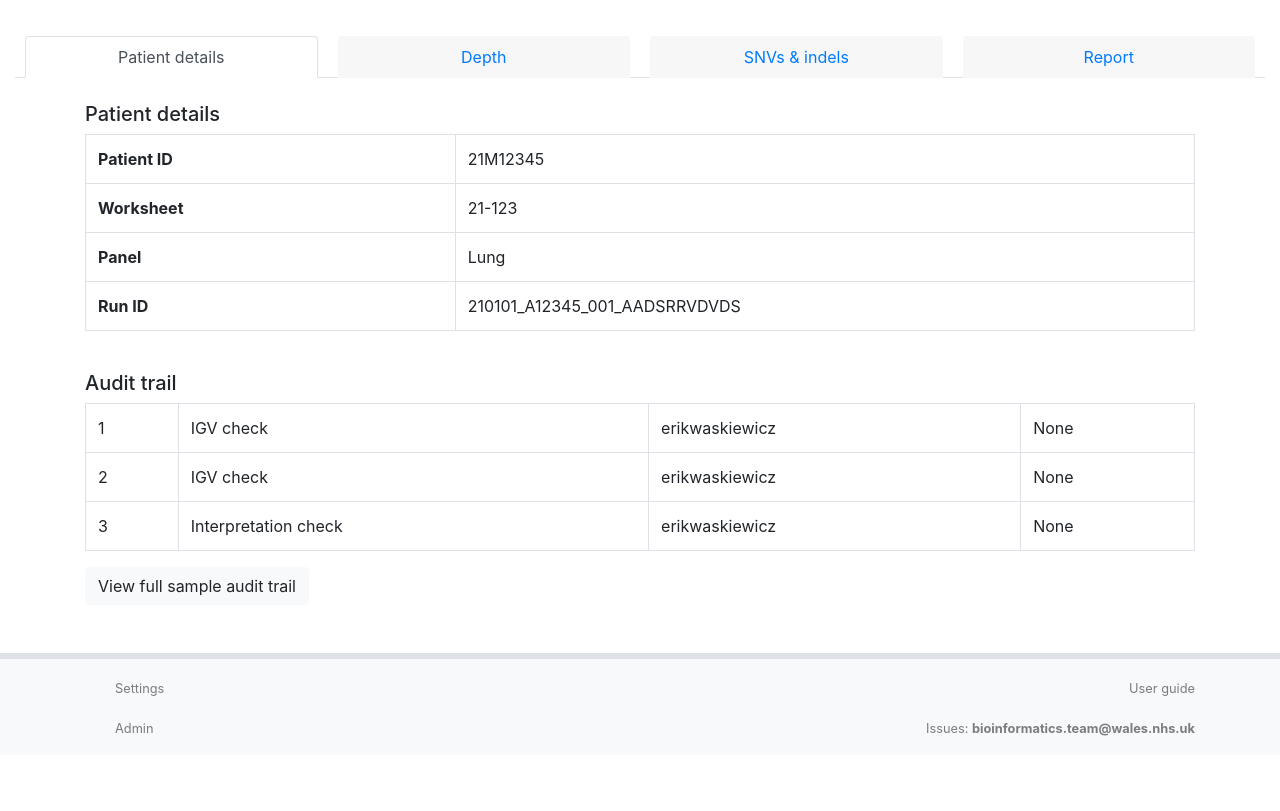
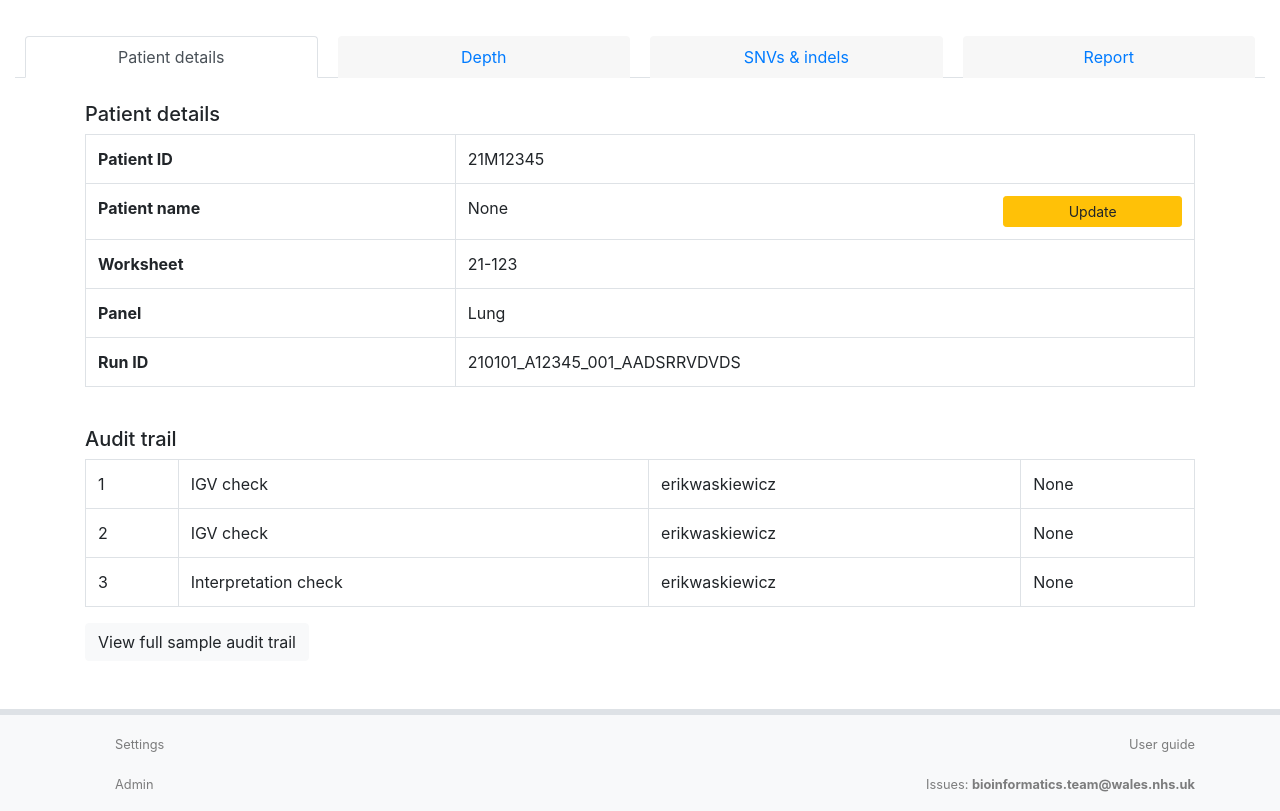
Before and after one commit to erikwaskiewicz/somatic_db_prototype, a Django app: page /analysis/7 in a window 1280 px wide. Shown: the part 224-1035 px from the top of the page. Before the commit the page ends 960 px from the top, so only its background shows below. Run offline with Django 3.2, Linux system fonts and the light colour scheme; a user stored in the database is signed in; data comes from the database, SQL or seed files in the repository; data that the repository does not hold is empty; some libraries are stand-ins or nearby versions; some web fonts are replaced.

Commit message:
Added patient name form

```diff
--- a/analysis/forms.py
+++ b/analysis/forms.py
@@ -88,3 +88,18 @@ class VariantCommentForm(forms.Form):
         self.fields['comment'].initial = self.comment
         self.fields['pk'].initial = self.pk
         self.helper.add_input(Submit('submit', 'Update', css_class='btn btn-success'))
+
+
+class UpdatePatientName(forms.Form):
+    """
+    """
+    name = forms.CharField()
+
+    def __init__(self, *args, **kwargs):
+        super(UpdatePatientName, self).__init__(*args, **kwargs)
+        self.helper = FormHelper()
+        self.helper.form_id = 'update-name-form'
+        self.helper.form_method = 'POST'
+        self.helper.add_input(
+            Submit('submit', 'Submit', css_class='btn btn-info w-25')
+        )
--- a/analysis/templates/analysis/analysis-info.html
+++ b/analysis/templates/analysis/analysis-info.html
@@ -7,6 +7,13 @@
     <tr>
       <td class="col-4"><b>Patient ID</b></td>
       <td class="col-8">{{ sample_data.sample_id }}</td>
+    </tr>
+    <tr>
+      <td><b>Patient name</b></td>
+      <td>
+        {{ sample_data.sample_name }}
+        <button type="button" style="float: right;" class="btn btn-sm btn-warning w-25" data-toggle="modal" data-target="#update-name">Update</button>
+      </td>
     </tr>
     <tr>
       <td><b>Worksheet</b></td>
@@ -81,3 +88,24 @@
       </div>
     </div>
   </div>
+
+
+<!-- Patient name Modal -->
+<div class="modal fade" id="update-name" tabindex="-1" role="dialog" aria-labelledby="update-name-label" aria-hidden="true">
+  <div class="modal-dialog modal-lg" role="document">
+    <div class="modal-content">
+      <div class="modal-header">
+        <h5 class="modal-title" id="update-name-label">Update patient name</h5>
+        <button type="button" class="close" data-dismiss="modal" aria-label="Close">
+          <span aria-hidden="true">&times;</span>
+        </button>
+      </div>
+      <div class="modal-body">
+
+        {% crispy update_name_form %}
+
+      </div>
+
+    </div>
+  </div>
+</div>
--- a/analysis/utils.py
+++ b/analysis/utils.py
@@ -51,6 +51,23 @@ def make_next_check(sample_obj, next_step):
         new_variant_check.save()
 
     return True
+
+
+def get_sample_info(sample_obj):
+    """
+
+    """
+    sample_data = {
+        'sample_pk': sample_obj.pk,
+        'dna_or_rna': sample_obj.sample.sample_type,
+        'sample_id': sample_obj.sample.sample_id,
+        'sample_name': sample_obj.sample.sample_name,
+        'worksheet_id': sample_obj.worksheet.ws_id,
+        'panel': sample_obj.panel.panel_name,
+        'run_id': sample_obj.worksheet.run.run_id,
+        'checks': sample_obj.get_checks(),
+    }
+    return sample_data
 
 
 def get_variant_info(sample_data, sample_obj):
--- a/analysis/views.py
+++ b/analysis/views.py
@@ -6,10 +6,10 @@ from django.contrib.auth import authenticate
 from django.contrib.auth.forms import UserCreationForm
 from django.utils import timezone
 
-from .forms import SearchForm, NewVariantForm, SubmitForm, VariantCommentForm
+from .forms import SearchForm, NewVariantForm, SubmitForm, VariantCommentForm, UpdatePatientName
 from .models import *
 from .test_data import dummy_dicts
-from .utils import signoff_check, make_next_check, get_variant_info, get_coverage_data
+from .utils import signoff_check, make_next_check, get_variant_info, get_coverage_data, get_sample_info
 
 import json
 
@@ -126,16 +126,7 @@ def analysis_sheet(request, sample_id):
     """
     # load in data that is common to both RNA and DNA workflows
     sample_obj = SampleAnalysis.objects.get(pk = sample_id)
-
-    sample_data = {
-        'sample_pk': sample_obj.pk,
-        'dna_or_rna': sample_obj.sample.sample_type,
-        'sample_id': sample_obj.sample.sample_id,
-        'worksheet_id': sample_obj.worksheet.ws_id,
-        'panel': sample_obj.panel.panel_name,
-        'run_id': sample_obj.worksheet.run.run_id,
-        'checks': sample_obj.get_checks(),
-    }
+    sample_data = get_sample_info(sample_obj)
 
     # assign to whoever clicked the sample and reload check objects
     current_step_obj = sample_data['checks']['current_check_object']
@@ -151,6 +142,7 @@ def analysis_sheet(request, sample_id):
         'sample_data': sample_data,
         'new_variant_form': NewVariantForm(),
         'submit_form': SubmitForm(),
+        'update_name_form': UpdatePatientName(),
     }
 
     # DNA workflow
@@ -204,6 +196,17 @@ def analysis_sheet(request, sample_id):
     ####################################
     if request.method == 'POST':
 
+        # patient name input form
+        if 'name' in request.POST:
+            update_name_form = UpdatePatientName(request.POST)
+
+            if update_name_form.is_valid():
+                new_name = update_name_form.cleaned_data['name']
+                Sample.objects.filter(pk=sample_obj.sample.pk).update(sample_name=new_name)
+                sample_obj = SampleAnalysis.objects.get(pk = sample_id)
+                context['sample_data'] = get_sample_info(sample_obj)
+
+
         # comments submit button
         if 'comment' in request.POST:
             new_comment = request.POST['comment']
@@ -233,52 +236,56 @@ def analysis_sheet(request, sample_id):
             submit_form = SubmitForm(request.POST)
 
             if submit_form.is_valid():
-                next_step = submit_form.cleaned_data['next_step']
-                current_step = sample_data['checks']['current_status']
+                if sample_data['sample_name'] == None:
+                    context['warning'].append('Did not finialise check - input patient name before continuing')
 
-                if next_step == 'Complete check':
-                    if 'IGV' in current_step:
-                        # if 1st IGV, make 2nd IGV
-                        if current_step == 'IGV check 1':
+                else:
+                    next_step = submit_form.cleaned_data['next_step']
+                    current_step = sample_data['checks']['current_status']
+
+                    if next_step == 'Complete check':
+                        if 'IGV' in current_step:
+                            # if 1st IGV, make 2nd IGV
+                            if current_step == 'IGV check 1':
+                                if signoff_check(request.user, current_step_obj):
+                                    make_next_check(sample_obj, 'IGV')
+                                    return redirect('view_samples', sample_data['worksheet_id'])
+                                else:
+                                    context['warning'].append('Did not finialise check - not all variant have been checked')
+
+                            # if 2nd IGV (or 3rd...) make interpretation
+                            else:
+                                if signoff_check(request.user, current_step_obj):
+                                    make_next_check(sample_obj, 'VUS')
+                                    return redirect('view_samples', sample_data['worksheet_id'])
+                                else:
+                                    context['warning'].append('Did not finialise check - not all variant have been checked')
+
+                        # if interpretation, make complete
+                        elif 'Interpretation' in current_step:
+                            if signoff_check(request.user, current_step_obj):
+                                return redirect('view_samples', sample_data['worksheet_id'])
+                            else:
+                                context['warning'].append('Did not finialise check - not all variant have been checked')
+
+
+                    elif next_step == 'Request extra check':
+                        if 'IGV' in current_step:
+                            # make extra IGV check
                             if signoff_check(request.user, current_step_obj):
                                 make_next_check(sample_obj, 'IGV')
                                 return redirect('view_samples', sample_data['worksheet_id'])
                             else:
-                                context['warning'].append('Not all variant have been checked')
+                                context['warning'].append('Did not finialise check - not all variant have been checked')
 
-                        # if 2nd IGV (or 3rd...) make interpretation
-                        else:
-                            if signoff_check(request.user, current_step_obj):
-                                make_next_check(sample_obj, 'VUS')
-                                return redirect('view_samples', sample_data['worksheet_id'])
-                            else:
-                                context['warning'].append('Not all variant have been checked')
+                        # throw error, cant do this yet
+                        elif 'Interpretation' in current_step:
+                            context['warning'].append("Only one interpretation check is carried out within this database, please only select eith 'Complete check' or 'Fail sample'")
+                            # dont redirect - need to keep on current screen
 
-                    # if interpretation, make complete
-                    elif 'Interpretation' in current_step:
-                        if signoff_check(request.user, current_step_obj):
-                            return redirect('view_samples', sample_data['worksheet_id'])
-                        else:
-                            context['warning'].append('Not all variant have been checked')
-
-
-                elif next_step == 'Request extra check':
-                    if 'IGV' in current_step:
-                        # make extra IGV check
-                        if signoff_check(request.user, current_step_obj):
-                            make_next_check(sample_obj, 'IGV')
-                            return redirect('view_samples', sample_data['worksheet_id'])
-                        else:
-                            context['warning'].append('Not all variant have been checked')
-
-                    # throw error, cant do this yet
-                    elif 'Interpretation' in current_step:
-                        context['warning'].append("Only one interpretation check is carried out within this database, please only select eith 'Complete check' or 'Fail sample'")
-                        # dont redirect - need to keep on current screen
-
-                elif next_step == 'Fail sample':
-                    signoff_check(request.user, current_step_obj, 'F')
-                    return redirect('view_samples', sample_data['worksheet_id'])
+                    elif next_step == 'Fail sample':
+                        signoff_check(request.user, current_step_obj, 'F')
+                        return redirect('view_samples', sample_data['worksheet_id'])
 
 
     # render the pages
```
